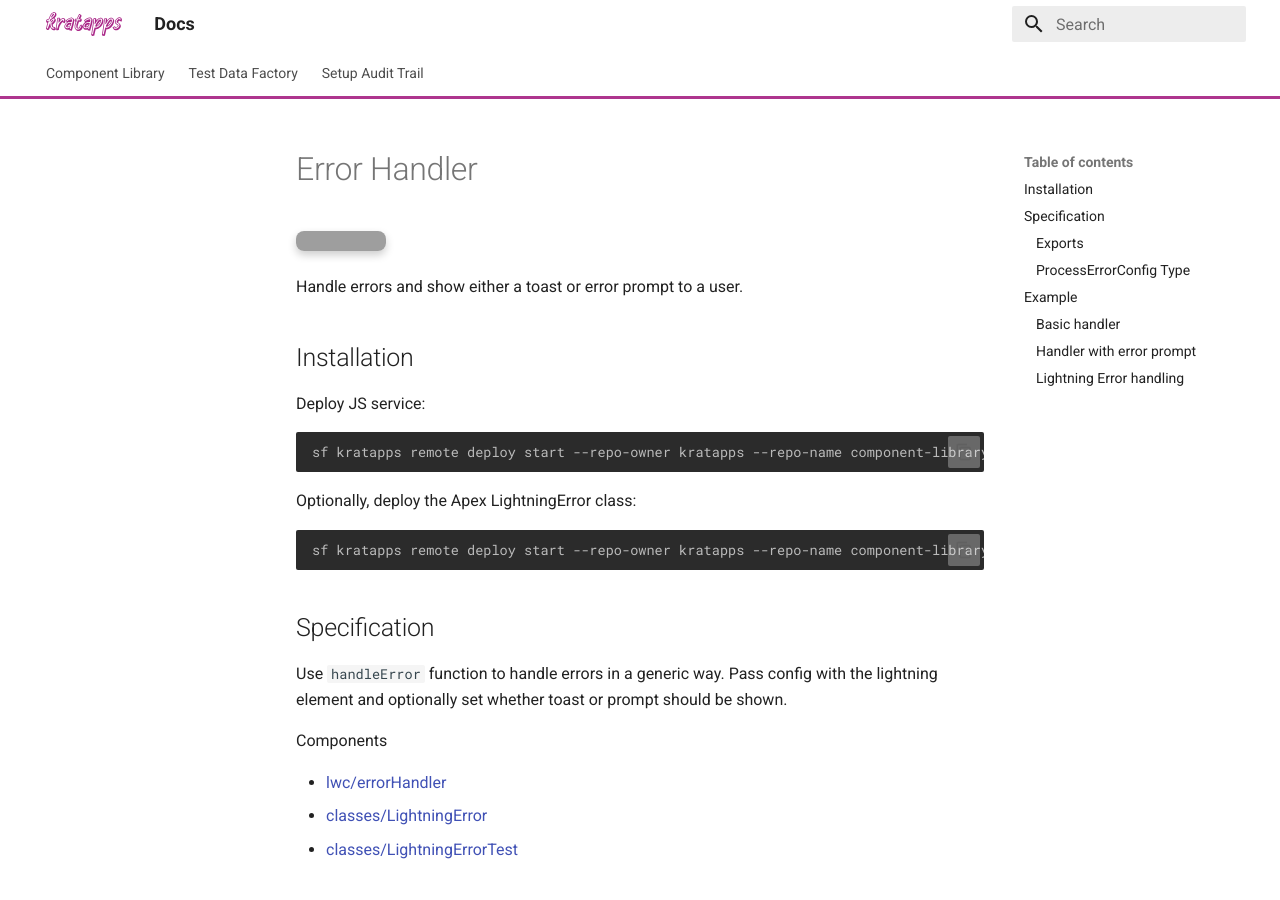
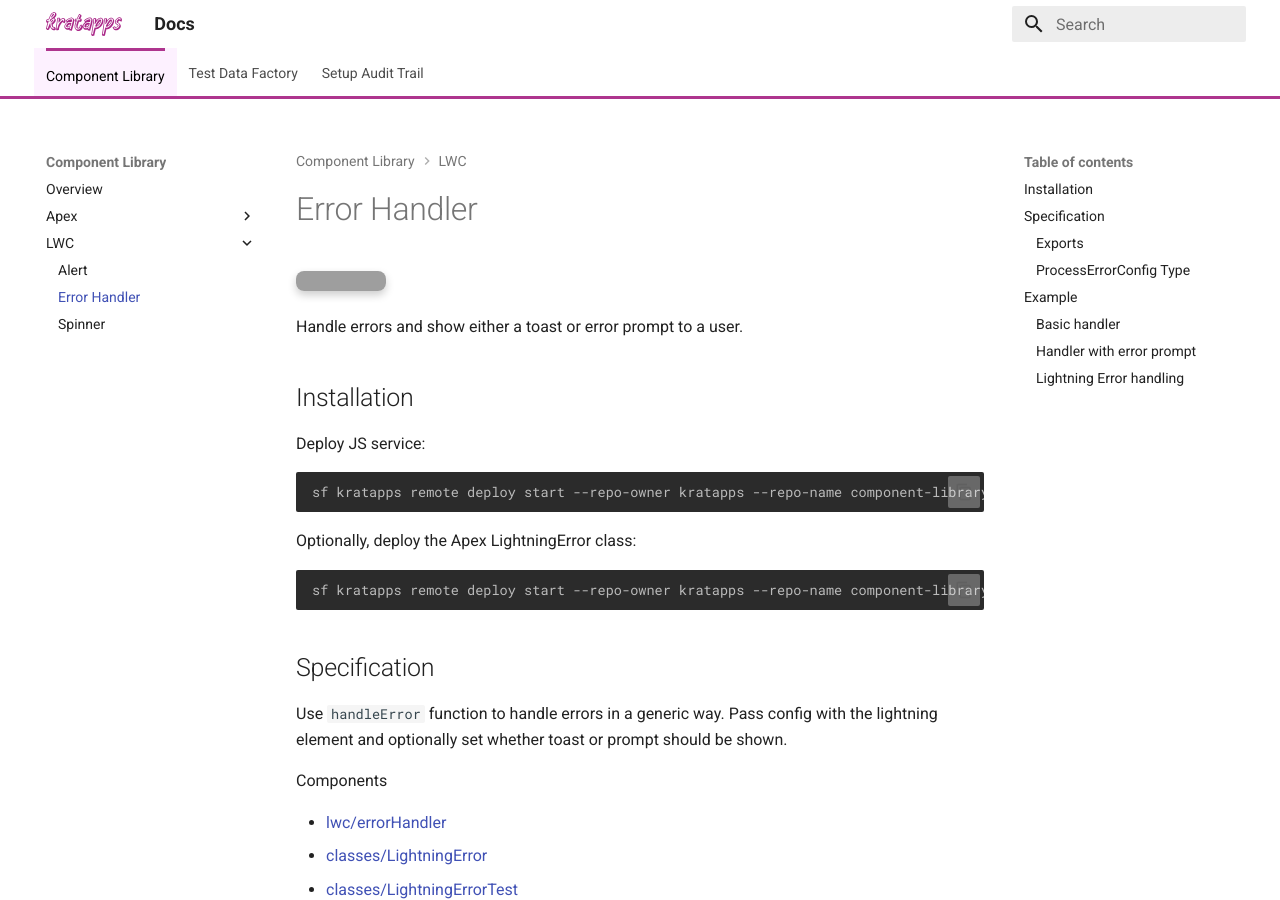
Before and after one commit to kratapps/kratapps-docs, an MkDocs documentation site: the page built from docs/component-library/error-handler.md, in a window 1280 px wide and 900 px high. Built offline with MkDocs 1.6.1 and Material for MkDocs 9.7.7, drawn with Linux system fonts in a browser that asks for light colours; some of the changed text lies outside the part shown; grey boxes are pictures that could not be loaded.

Commit message:
Add components to nav.

```diff
--- a/mkdocs.yml
+++ b/mkdocs.yml
@@ -68,7 +68,11 @@
 nav:
   - Component Library:
     - Overview: component-library/overview/components.md
+    - Apex:
+      - JSON Preprocessor: components-library/json-preprocessor.md
     - LWC:
+      - Alert: component-library/alert.md
+      - Error Handler: component-library/error-handler.md
       - Spinner: component-library/spinner.md
   - Test Data Factory:
     - Docs: test-data-factory/index.md
```
